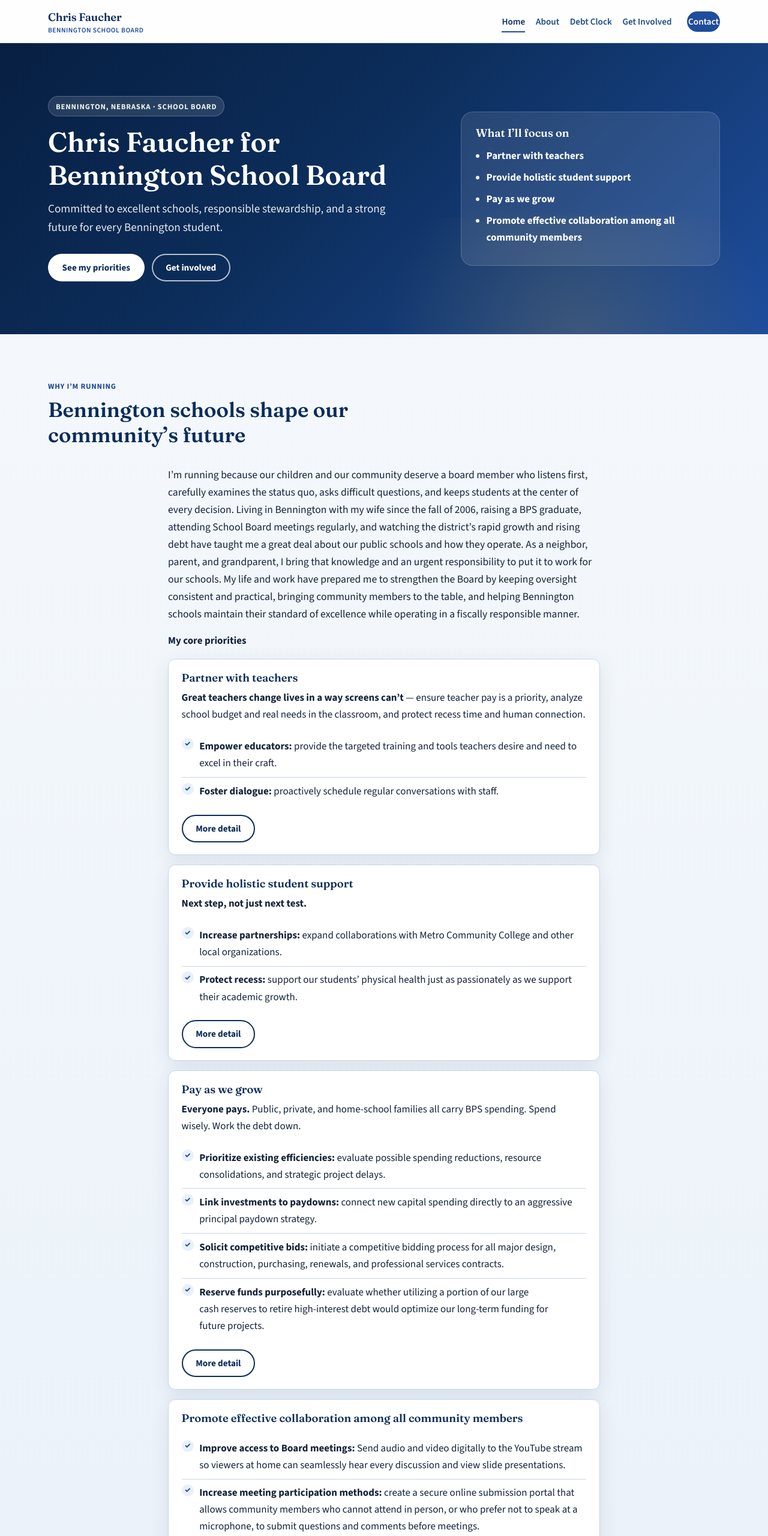
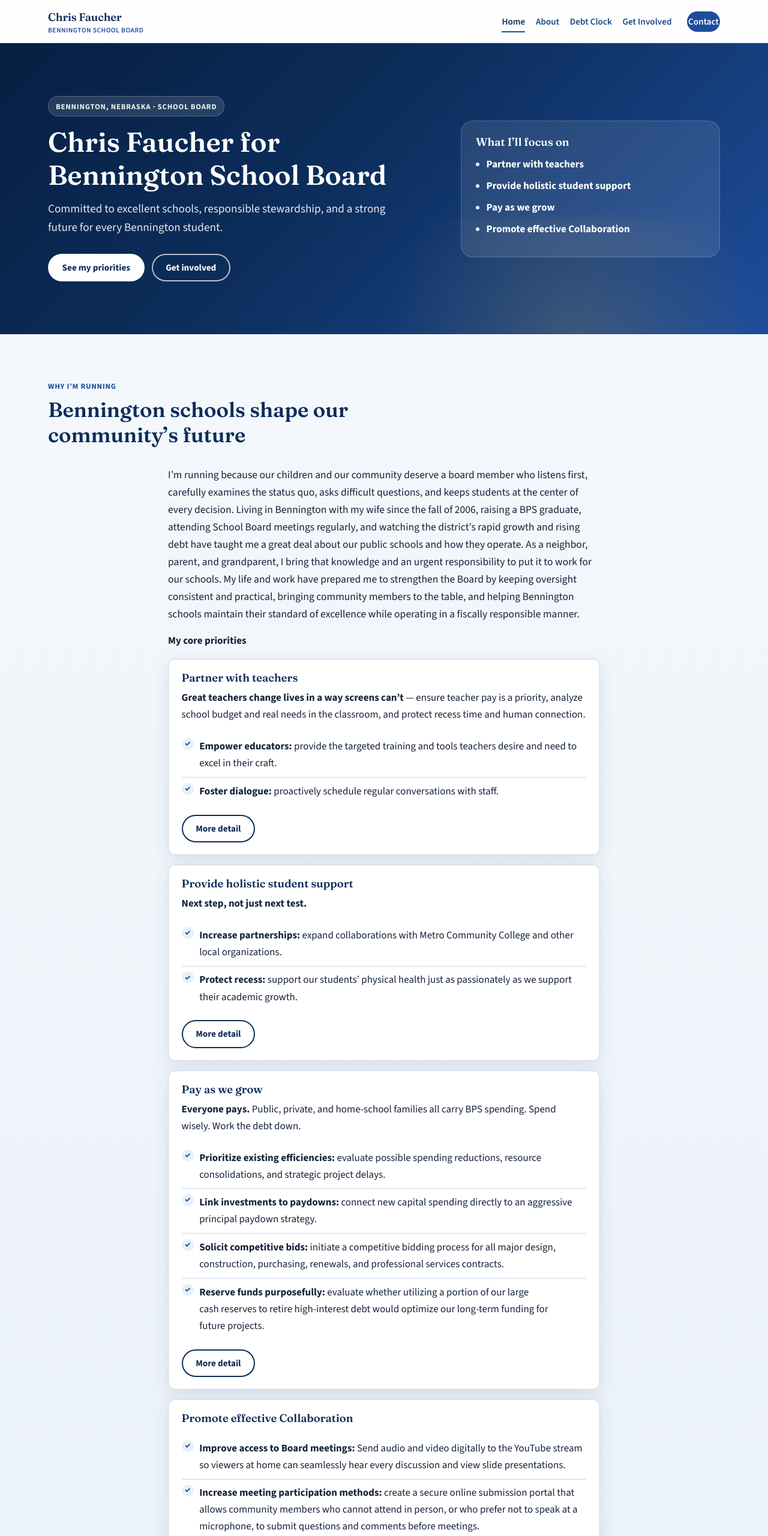
Before and after one commit to foboybbq-prog/chris4bps, a plain HTML site: page index.html in a window 1280 px wide. Shown: the top 2560 px of the page at 60% size. Drawn offline with nearby package versions, Linux system fonts and the light colour scheme.

Commit message:
Shorten last priority title to Promote effective Collaboration

```diff
--- a/index.html
+++ b/index.html
@@ -55,7 +55,7 @@
             <li><a href="#put-teachers-first"><strong>Partner with teachers</strong></a></li>
             <li><a href="#provide-holistic-student-support"><strong>Provide holistic student support</strong></a></li>
             <li><a href="#pay-as-we-grow"><strong>Pay as we grow</strong></a></li>
-            <li><a href="#promote-effective-collaboration"><strong>Promote effective collaboration among all community <span class="nowrap">members</span></strong></a></li>
+            <li><a href="#promote-effective-collaboration"><strong>Promote effective Collaboration</strong></a></li>
           </ul>
         </aside>
       </div>
@@ -177,7 +177,7 @@
           </article>
 
           <article class="why-point" id="promote-effective-collaboration">
-            <h3>Promote effective collaboration among all community <span class="nowrap">members</span></h3>
+            <h3>Promote effective Collaboration</h3>
             <ul class="checklist">
               <li><strong>Improve access to Board meetings:</strong> Send audio and video digitally to the YouTube stream so viewers at home can seamlessly hear every discussion and view slide <span class="nowrap">presentations.</span></li>
               <li><strong>Increase meeting participation methods:</strong> create a secure online submission portal that allows community members who cannot attend in person, or who prefer not to speak at a microphone, to submit questions and comments before <span class="nowrap">meetings.</span></li>
```
Also changed, not shown: priorities.html (+1 -1 lines).
